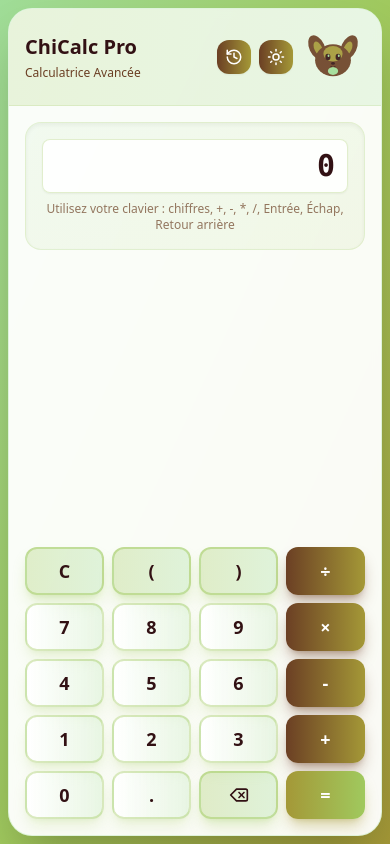
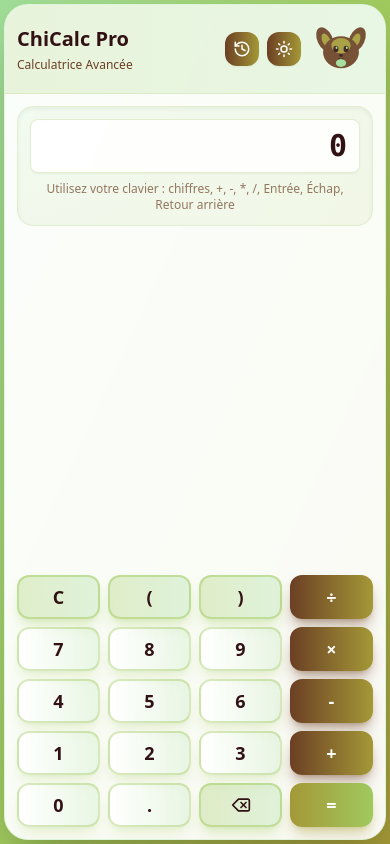
Before and after one commit to almoha73/ChiCalc, a React (Vite) app: page / in a window 390 px wide. Built offline with nearby package versions, Linux system fonts and the light colour scheme.

Commit message:
Corriger la marge en bas

```diff
--- a/index.html
+++ b/index.html
@@ -10,12 +10,16 @@
       html, body {
         height: 100%;
         overflow: hidden;
+        margin: 0;
+        padding: 0;
       }
 
       #root {
         height: 100vh;
         height: 100dvh; /* Dynamic viewport height pour mobile */
         overflow: hidden;
+        margin: 0;
+        padding: 0;
       }
 
       /* Sur desktop, permettre un ajustement plus flexible */
--- a/src/App.tsx
+++ b/src/App.tsx
@@ -5,7 +5,7 @@ function App() {
   const { theme } = useThemeContext();
 
   return (
-    <div className={`h-full md:min-h-screen transition-colors duration-300 flex items-center justify-center p-2 md:p-4 ${
+    <div className={`h-full md:min-h-screen transition-colors duration-300 flex items-center justify-center p-1 md:p-4 ${
       theme === 'dark'
         ? 'bg-gradient-to-br from-palette-1 via-palette-2 to-palette-3'
         : 'bg-gradient-to-br from-palette-5 via-palette-4 to-palette-3'
--- a/src/components/Calculator.tsx
+++ b/src/components/Calculator.tsx
@@ -29,7 +29,7 @@ const Calculator: React.FC = () => {
             : 'bg-white/95 border-palette-5/30'
         }`}>
           {/* En-tête avec Chihuahua et Boutons */}
-          <div className={`relative p-4 md:p-6 border-b transition-colors duration-300 flex-shrink-0 ${
+          <div className={`relative p-3 md:p-6 border-b transition-colors duration-300 flex-shrink-0 ${
             theme === 'dark'
               ? 'bg-gradient-to-r from-palette-3/20 to-palette-4/20 border-palette-3/20'
               : 'bg-gradient-to-r from-palette-4/20 to-palette-5/20 border-palette-4/20'
@@ -76,14 +76,14 @@ const Calculator: React.FC = () => {
           </div>
 
           {/* Affichage */}
-          <div className="p-4 md:p-6 pb-2 md:pb-4 flex-shrink-0">
+          <div className="p-3 md:p-6 pb-2 md:pb-4 flex-shrink-0">
             <CalculatorDisplay
               display={display}
             />
           </div>
 
           {/* Boutons */}
-          <div className="p-4 md:p-6 pt-2 flex-1 md:flex-none flex flex-col justify-end">
+          <div className="p-3 md:p-6 pt-1 flex-1 md:flex-none flex flex-col justify-end">
             <CalculatorButtons
               onButtonClick={handleButtonClick}
             />
--- a/src/components/CalculatorButtons.tsx
+++ b/src/components/CalculatorButtons.tsx
@@ -18,7 +18,7 @@ const CalculatorButtons: React.FC<CalculatorButtonsProps> = ({ onButtonClick })
   ];
 
   const getButtonStyle = (button: string) => {
-    const baseStyle = "h-12 md:h-14 lg:h-16 rounded-xl font-bold text-lg md:text-xl lg:text-2xl transition-all duration-200 transform active:scale-95 shadow-lg hover:shadow-xl";
+    const baseStyle = "h-11 md:h-14 lg:h-16 rounded-xl font-bold text-lg md:text-xl lg:text-2xl transition-all duration-200 transform active:scale-95 shadow-lg hover:shadow-xl";
 
     if (button === '=') {
       return `${baseStyle} ${
--- a/src/components/CalculatorDisplay.tsx
+++ b/src/components/CalculatorDisplay.tsx
@@ -9,13 +9,13 @@ const CalculatorDisplay: React.FC<CalculatorDisplayProps> = ({ display }) => {
   const { theme } = useThemeContext();
 
   return (
-    <div className={`rounded-2xl p-4 md:p-6 shadow-inner border transition-colors duration-300 ${
+    <div className={`rounded-2xl p-3 md:p-6 shadow-inner border transition-colors duration-300 ${
       theme === 'dark'
         ? 'bg-gradient-to-br from-palette-1/20 to-palette-2/20 border-palette-3/20'
         : 'bg-gradient-to-br from-palette-5/10 to-palette-4/10 border-palette-4/20'
     }`}>
       {/* Affichage Unifié */}
-      <div className={`text-3xl md:text-4xl lg:text-5xl font-bold font-mono min-h-[3rem] md:min-h-[4rem] rounded-lg px-3 md:px-4 py-2 md:py-3 border shadow-sm flex items-center justify-end overflow-hidden transition-colors duration-300 ${
+      <div className={`text-3xl md:text-4xl lg:text-5xl font-bold font-mono min-h-[2.5rem] md:min-h-[4rem] rounded-lg px-3 md:px-4 py-2 md:py-3 border shadow-sm flex items-center justify-end overflow-hidden transition-colors duration-300 ${
         theme === 'dark'
           ? 'bg-palette-1/40 border-palette-2/30 text-palette-5'
           : 'bg-white/90 border-palette-4/30 text-palette-1'
```
